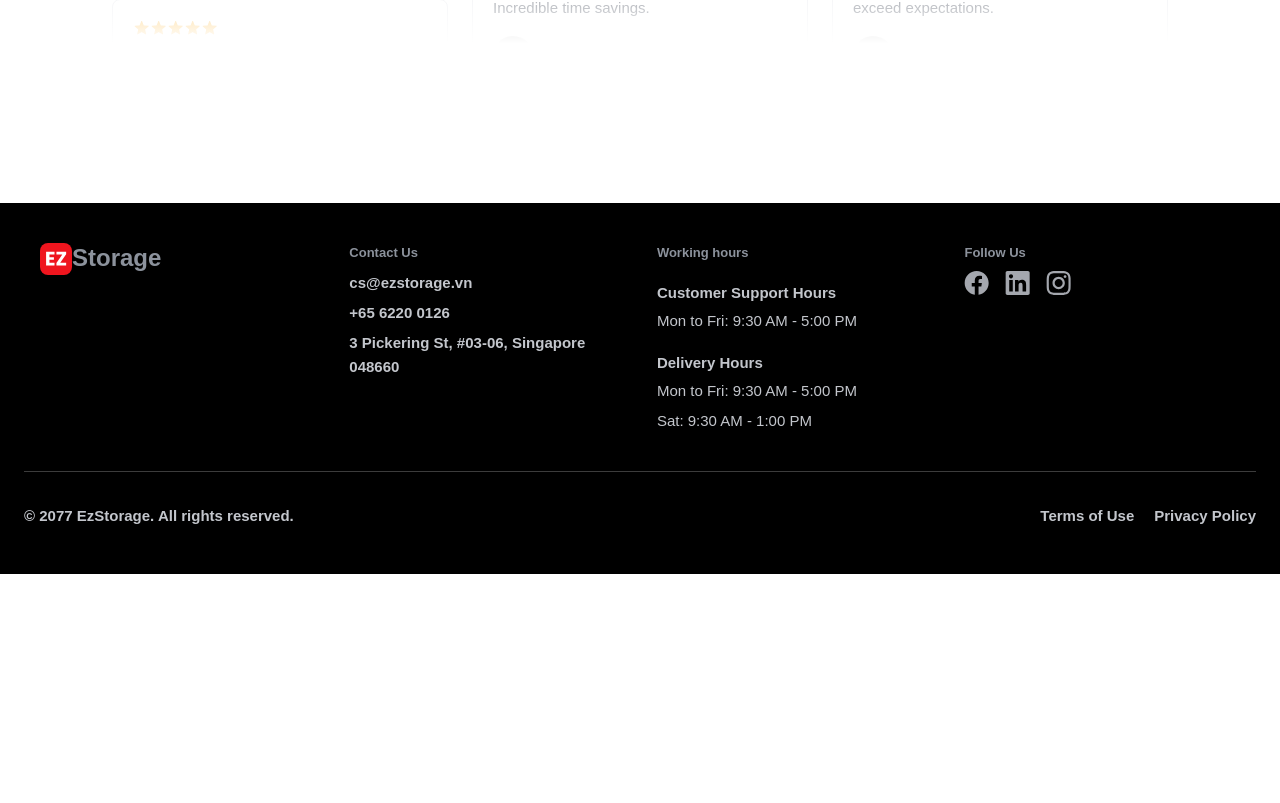
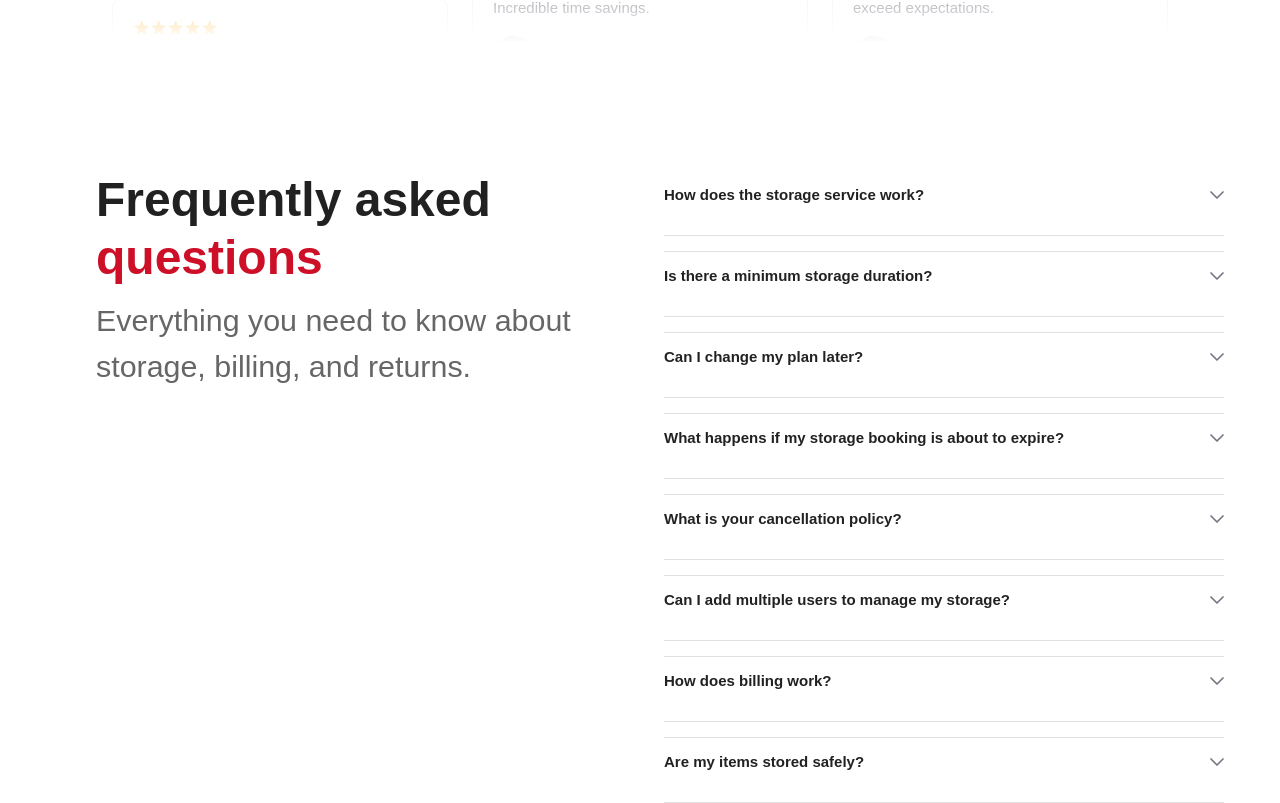
Before and after one commit to EzStorage/storage_box_rental, a React (Vite) app: page / in a window 1280 px wide. Shown: the part 3117-3920 px from the top of the page. Before the commit the page ends 3691 px from the top, so only its background shows below. Built offline with nearby package versions, Linux system fonts and the light colour scheme; grey boxes are pictures that could not be loaded.

Commit message:
update import

```diff
--- a/src/pages/Homepage/index.tsx
+++ b/src/pages/Homepage/index.tsx
@@ -3,8 +3,8 @@ import FeatureSection from "./FeatureSection";
 import HowItWorks from "./HowItWorks";
 import TestimonialSection from "./TestimonialSection";
 import Hero from "./components/Hero";
-import { FAQContainer } from "./Homepage.styles";
 import Footer from "./Footer";
+import FAQSection from "./FAQSection";
 
 const Homepage: React.FC = () => {
     const theme = useTheme();
@@ -18,7 +18,7 @@ const Homepage: React.FC = () => {
                 <Divider sx={{ borderColor: theme.palette.outline.greyLow }} />
             </Box>
             <TestimonialSection />
-            <FAQContainer />
+            <FAQSection />
             <Footer />
         </div>
     );
```
